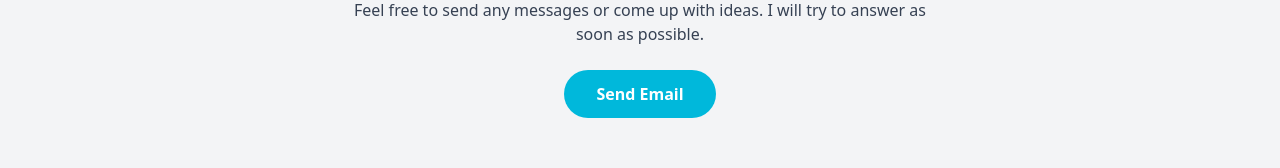
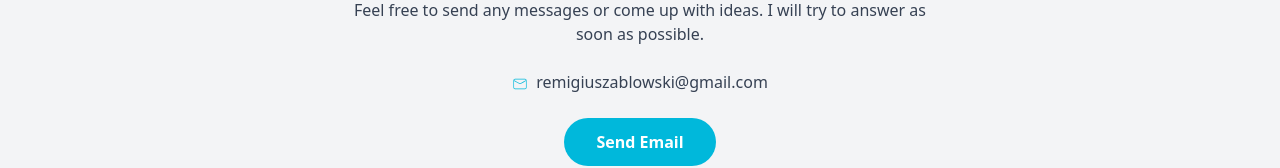
Before and after one commit to remuwson/Portfolio, a React (Vite) app: page / in a window 1280 px wide. Shown: the part 1832-2000 px from the top of the page. Built offline with nearby package versions, Linux system fonts and the light colour scheme.

Commit message:
last last last

```diff
--- a/src/sections/Contact.jsx
+++ b/src/sections/Contact.jsx
@@ -1,4 +1,5 @@
 import React from "react";
+import { CiMail } from "react-icons/ci";
 export default function Contact(){
     return(
         <>
@@ -6,6 +7,10 @@ export default function Contact(){
         <h2 className="text-4xl font-semibold mb-6 text-gray-900 dark:text-white">Contact</h2>
         <p className="max-w-xl mx-auto text-gray-700 dark:text-gray-400 mb-6">
           Feel free to send any messages or come up with ideas. I will try to answer as soon as possible.
+        </p>
+        <p className="max-w-xl mx-auto text-gray-700 dark:text-gray-400 mb-6">
+        <CiMail className="inline-block mr-2 text-cyan-500" />
+        remigiuszablowski@gmail.com
         </p>
         <a
           href="mailto:remigiuszablowski@gmail.com"
--- a/src/sections/Resume.jsx
+++ b/src/sections/Resume.jsx
@@ -14,7 +14,7 @@ export default function Resume() {
                 </p>
                 <div className="flex flex-col md:flex-row justify-center items-center">
                     <a
-                        href="#"
+                        href="#resumé"
                         className="inline-flex items-center justify-center bg-cyan-500 hover:bg-cyan-600 text-white font-semibold py-3 px-8 rounded-full transition mr-0 md:mr-4 mb-4 md:mb-0"
                     >
                         {/* Dodano prop "svg" aby flaga się wyświetlała */}
@@ -22,7 +22,7 @@ export default function Resume() {
                         Polish Resumé
                     </a>
                     <a
-                        href="#"
+                        href="#resumé"
                         className="inline-flex items-center justify-center bg-cyan-500 hover:bg-cyan-600 text-white font-semibold py-3 px-8 rounded-full transition"
                     >
                         {/* Dodano prop "svg" aby flaga się wyświetlała */}
```
